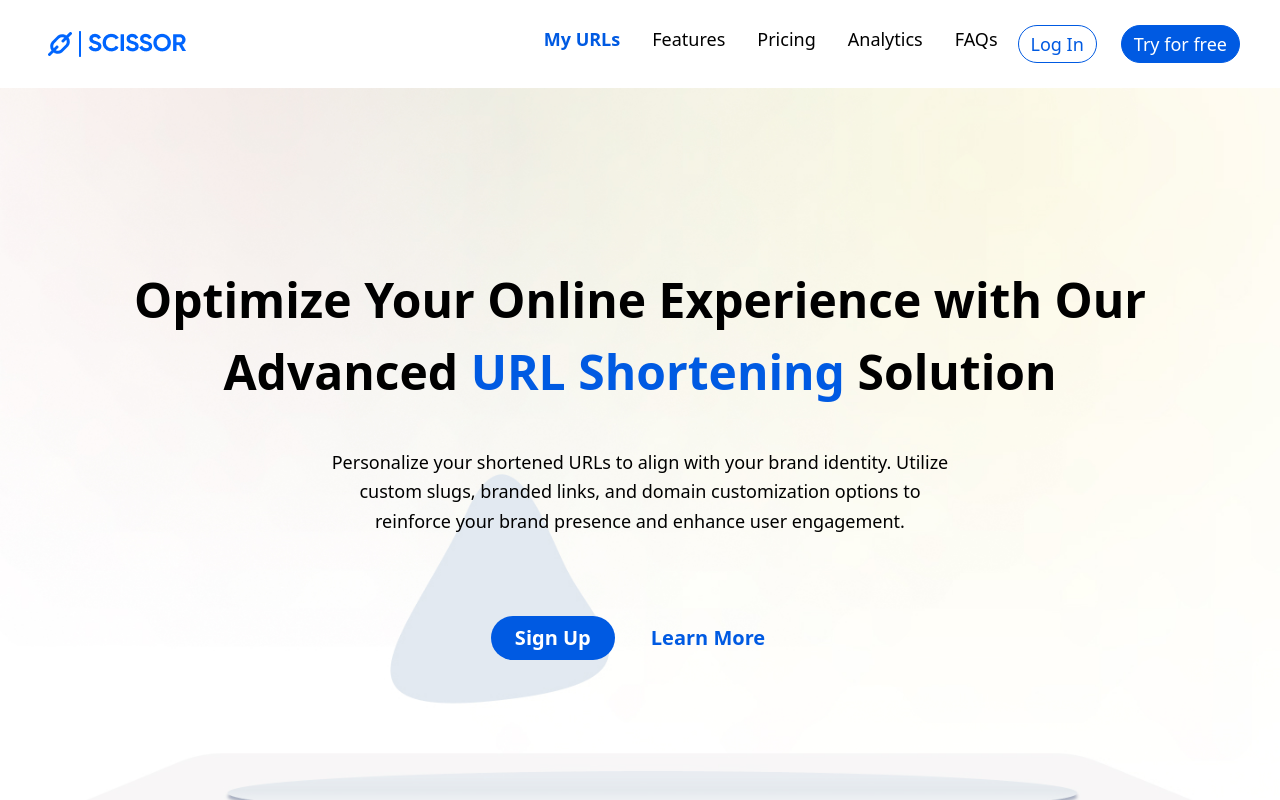
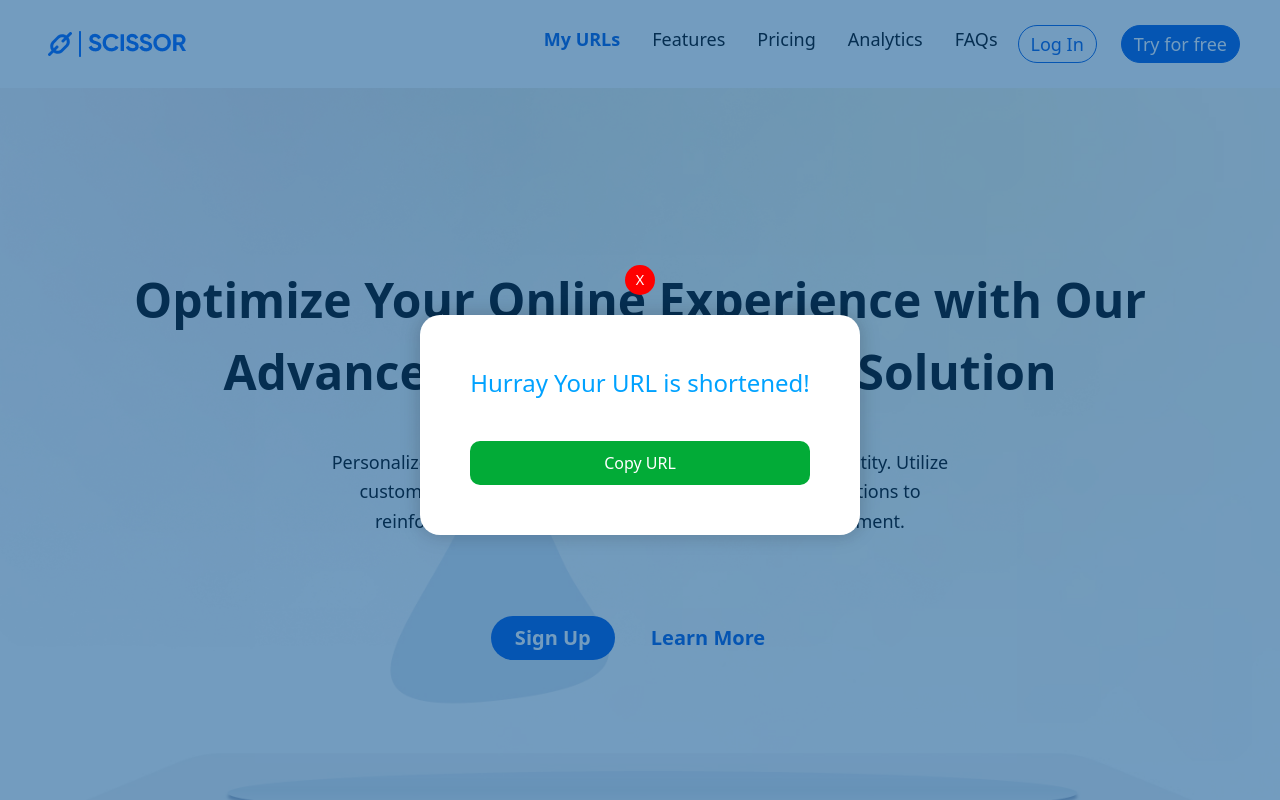
Before and after one commit to ruthietut/Altschool-capstone-project, a React (Vite) app: page / in a window 1280 px wide. Shown: the top 800 px of the page. Built offline with nearby package versions, Linux system fonts and the light colour scheme; no server answers; the database is empty.

Commit message:
Firebase setup, url page

```diff
--- a/package.json
+++ b/package.json
@@ -10,11 +10,13 @@
     "preview": "vite preview"
   },
   "dependencies": {
+    "firebase": "^9.23.0",
+    "firebase-admin": "^11.9.0",
     "react": "^18.2.0",
     "react-dom": "^18.2.0",
     "react-icons": "^4.9.0",
-    "react-router-dom": "^6.12.1",
-    "react-router": "^6.10.0"
+    "react-router": "^6.10.0",
+    "react-router-dom": "^6.12.1"
   },
   "devDependencies": {
     "@types/react": "^18.0.37",
--- a/src/App.tsx
+++ b/src/App.tsx
@@ -5,6 +5,7 @@ import Home from './pages/Home';
 import Login from './pages/Login';
 import SignUp from './pages/SignUp';
 import GetInTouch from './pages/GetInTouch';
+import DynamicPage from './pages/DynamicPage';
 function App() {
   return (
     <Routes>
@@ -12,6 +13,7 @@ function App() {
       <Route path='/login' element={<Login />} />
       <Route path='/signup' element={<SignUp />} />
       <Route path='/contact' element={<GetInTouch />} />
+      <Route path="/:id" element={<DynamicPage match={1234} />} />
     </Routes>
   );
 }
--- a/src/component/Url.tsx
+++ b/src/component/Url.tsx
@@ -1,6 +1,84 @@
 import '../App.css'
 
+import db from '../firebase/services'
+import { collection, onSnapshot, setDoc, doc } from 'firebase/firestore'
+
+import { useState, useEffect } from 'react'
+console.log(db)
+
 function Url() {
+
+  const [longUrl, setLongUrl] = useState('')
+  const [shortUrl, setShortUrl] = useState<string>('')
+  const [alias, setAlias] = useState('')
+  const [domain, setDomain] = useState('')
+  const [urls, setUrls] = useState({})
+
+  const [success, setSuccess] = useState(true)
+
+  type urls = {
+    [key: string]: string
+  }
+
+  const trimUrl = async (e: any) => {
+    e.preventDefault()
+
+    if (longUrl === '' || alias === '' || domain === '') {
+      alert("Please check your entry")
+      return
+    }
+    let shortURL: string = "shortly.vercel.com/" + longUrl.replace(/[^a-z]/g, '').slice(-6);
+    setShortUrl(shortURL)
+
+    if (!urls[shortURL as keyof typeof urls]) {
+      setUrls({
+        ...urls,
+        [shortURL]: longUrl
+      })
+
+      alert("Your shortened URL is " + shortURL)
+
+
+      const docRef = doc(db, "URLs", "URLs")
+      const payload = { ...urls, [shortURL]: longUrl }
+      await setDoc(docRef, payload)
+
+
+      // db.collection("URLs").doc("URLs").set({
+      //   [shortURL]: longUrl
+      // })
+
+      setLongUrl('')
+      setAlias('')
+      setDomain('')
+      setSuccess(!success)
+    }
+
+    else {
+      alert("This URL already exists")
+      setSuccess(!success)
+    }
+
+
+  }
+
+  useEffect(() => {
+    const snap = async () => {
+      await onSnapshot(collection(db, "URLs"), (snapshot) => {
+        let data = snapshot.docs.map(doc => doc.data())
+
+        // merge the data into an object
+        let myData = Object.assign({}, ...data)
+        console.log(myData)
+        setUrls(myData)
+
+      }
+      );
+    }
+
+    snap()
+  }, [])
+
 
 
   return (
@@ -15,6 +93,10 @@ function Url() {
                 <input
                   type="text" placeholder='Paste URL here ...'
                   className="w-full py-3 px-6 ring-1 ring-[#005AE2] rounded-xl placeholder-[#005AE2] text-[#005AE2] bg-transparent transition disabled:ring-[#005AE2] disabled:bg-gray-100 disabled:placeholder-gray-400 invalid:ring-red-400 focus:invalid:outline-none"
+                  value={longUrl}
+                  onChange={(e) => {
+                    setLongUrl(e.target.value)
+                  }}
                 />
               </div>
               <div className="flex justify-between gap-5">
@@ -23,12 +105,21 @@ function Url() {
                   <input
                     type="text" placeholder='Choose Domain'
                     className="w-full py-3 px-6 ring-1 ring-[#005AE2] rounded-xl placeholder-[#005AE2] bg-transparent transition disabled:ring-[#005AE2] disabled:bg-gray-100 disabled:placeholder-gray-400 invalid:ring-red-400 focus:invalid:outline-none"
+                    value={domain}
+                    onChange={(e) => {
+                      setDomain(e.target.value)
+                    }}
                   />
                 </div>
                 <div>
                   <input
                     type="text" placeholder='Type Alias here'
                     className="w-full py-3 px-6 ring-1 ring-[#005AE2] rounded-xl placeholder-[#005AE2] bg-transparent transition disabled:ring-[#005AE2] disabled:bg-gray-100 disabled:placeholder-gray-400 invalid:ring-red-400 focus:invalid:outline-none"
+                    value={alias}
+                    onChange={(e) => {
+                      setAlias(e.target.value)
+                    }
+                    }
                   />
                 </div>
               </div>
@@ -36,7 +127,7 @@ function Url() {
 
 
               <div>
-            <button className="w-full px-6 py-3 rounded-full bg-[#005AE2] transition hover:bg-sky-600 focus:bg-sky-600 active:bg-sky-800">
+                <button className="w-full px-6 py-3 rounded-full bg-[#005AE2] transition hover:bg-sky-600 focus:bg-sky-600 active:bg-sky-800" onClick={trimUrl}>
                   <span className="font-semibold text-white text-lg">Trim URL</span>
                 </button>
 
@@ -55,6 +146,28 @@ function Url() {
             </form>
           </div>
         </div>
+        {
+          success &&
+          <div className="view-url">
+            <div className="close-modal">
+              <button className="close-btn" onClick={() => setSuccess(!success)}>X</button>
+            </div>
+            <div className="url-container" >
+              <img />
+              <div className="link-info">
+                <h1 className="link-title">
+                  Hurray Your URL is shortened!
+                </h1>
+                <p className="url">
+                  {shortUrl}
+                </p>
+                <button className="copy-btn">
+                  Copy URL
+                </button>
+              </div>
+            </div>
+          </div>
+        }
       </div>
 
     </>
--- /dev/null
+++ b/src/component/ViewUrl.tsx
@@ -0,0 +1,10 @@
+import "../styles/ViewUrl.css"
+
+function ViewUrl() {
+    return (
+        <div className="q">
+        </div>
+    )
+}
+
+export default ViewUrl;
--- /dev/null
+++ b/src/firebase/services.tsx
@@ -0,0 +1,34 @@
+// Import the functions you need from the SDKs you need
+import { initializeApp } from "firebase/app";
+import { getAnalytics } from "firebase/analytics";
+import { getFirestore } from 'firebase/firestore';
+// TODO: Add SDKs for Firebase products that you want to use
+// https://firebase.google.com/docs/web/setup#available-libraries
+
+// Your web app's Firebase configuration
+// For Firebase JS SDK v7.20.0 and later, measurementId is optional
+const firebaseConfig = {
+    apiKey: "AIzaSyAYEFmqPInSsWii_SyN_DFtPiz4yde40iA",
+    authDomain: "scissors-f287d.firebaseapp.com",
+    databaseURL: "https://scissors-f287d-default-rtdb.firebaseio.com",
+    projectId: "scissors-f287d",
+    storageBucket: "scissors-f287d.appspot.com",
+    messagingSenderId: "401646158793",
+    appId: "1:401646158793:web:895948d86f70ccb935de18",
+    measurementId: "G-JG2VTPV249"
+};
+
+const app = initializeApp(firebaseConfig);
+// firebase.initializeApp(firebaseConfig);
+
+// Initialize Firebase
+export default getFirestore();
+
+
+
+
+
+
+
+
+// const analytics = getAnalytics(app);
--- /dev/null
+++ b/src/pages/DynamicPage.tsx
@@ -0,0 +1,41 @@
+import { BrowserRouter as Router, Route, Navigate } from 'react-router-dom';
+import db from '../firebase/services'
+
+import { collection, onSnapshot, setDoc, doc } from 'firebase/firestore'
+import { useState, useEffect } from 'react'
+
+
+const DynamicPage = ({ match }) => {
+    const [URL, setURL] = useState({})
+    type URL = {
+        [key: string]: string
+    }
+
+    const snap = async () => {
+        await onSnapshot(collection(db, "URLs"), (snapshot) => {
+            let data = snapshot.docs.map(doc => doc.data())
+
+            // merge the data into an object
+            let myData = Object.assign({}, ...data)
+            console.log(myData)
+            setURL(myData)
+
+        }
+        );
+    }
+    const { id } = match.params;
+    console.log(id)
+    const url = URL[id as keyof typeof URL];
+
+    if (!url) {
+        // If the ID is not found in the URL object, redirect to a 404 page or another desired location
+        return <Navigate to="/404" />;
+        console.log("got here")
+    }
+
+    window.location.href = url; // Redirect to the external address
+
+    return null; // Placeholder, as the redirect happens before rendering
+};
+
+export default DynamicPage;
--- a/src/pages/Home.tsx
+++ b/src/pages/Home.tsx
@@ -6,6 +6,7 @@ import Optimize from '../component/Optimize';
 import Url from '../component/Url';
 import Price from '../component/Price';
 import WhyUs from '../component/WhyUs';
+import ViewUrl from '../component/ViewUrl';
 
 
 const Home = () => {
@@ -13,14 +14,15 @@ const Home = () => {
     <>
       <NavBar />
       <Hero />
-      <WhyUs/>
+      <WhyUs />
       <Price />
-      <Url/>
-      <FAQ/>
-      <Optimize/>
+      <Url />
+      <ViewUrl />
+      <FAQ />
+      <Optimize />
       <Footer />
     </>
   );
 };
 
-export default Home;
+export default Home;
--- /dev/null
+++ b/src/styles/ViewUrl.css
@@ -0,0 +1,79 @@
+.view-url {
+    width: 100vw;
+    height: 100vh;
+    display: flex;
+    flex-direction: column;
+    justify-content: center;
+    background-color: rgba(9, 81, 143, 0.567);
+    position: fixed;
+    top: 0;
+    z-index: 200;
+}
+
+
+.url-container {
+    max-width: 80%;
+    margin: 0 auto;
+
+    background-color: rgb(255, 255, 255);
+    padding: 50px;
+    border-radius: 20px;
+    box-shadow: 0 0 20px rgba(0, 0, 0, 0.205);
+}
+
+.link-title {
+    font-size: 1.5rem;
+    font-weight: 400;
+    text-align: center;
+    margin-bottom: 20px;
+    color: rgb(0, 162, 255);
+}
+
+.url {
+    color: rgba(9, 81, 143, 0.567);
+    text-align: center;
+}
+
+.copy-btn {
+    margin-top: 20px;
+    width: 100%;
+    padding: 10px;
+    border: none;
+    border-radius: 10px;
+    background-color: rgb(2, 171, 55);
+    color: white;
+    font-size: 1rem;
+    font-weight: 500;
+    cursor: pointer;
+    transition: all 0.3s ease-in-out;
+}
+
+.close-modal {
+
+
+    font-size: 1.5rem;
+    background-color: rgb(255, 0, 0);
+    padding: 0;
+    width: 30px;
+    height: 30px;
+
+    text-align: center;
+    color: white;
+    cursor: pointer;
+    margin: 0 auto;
+    border-radius: 50%;
+    transition: all 0.3s ease-in-out;
+    font-size: 0.9rem;
+    display: flex;
+    margin-bottom: 20px;
+
+}
+
+.close-modal:hover {
+    background-color: rgb(255, 0, 0, 0.5);
+    margin-bottom: 40px;
+}
+
+.close-btn {
+    margin: auto;
+}
```
Also changed, not shown: 1 other file (tests, documents, lock files or other folders). Lines whose indentation alone changed are shown as unchanged.
